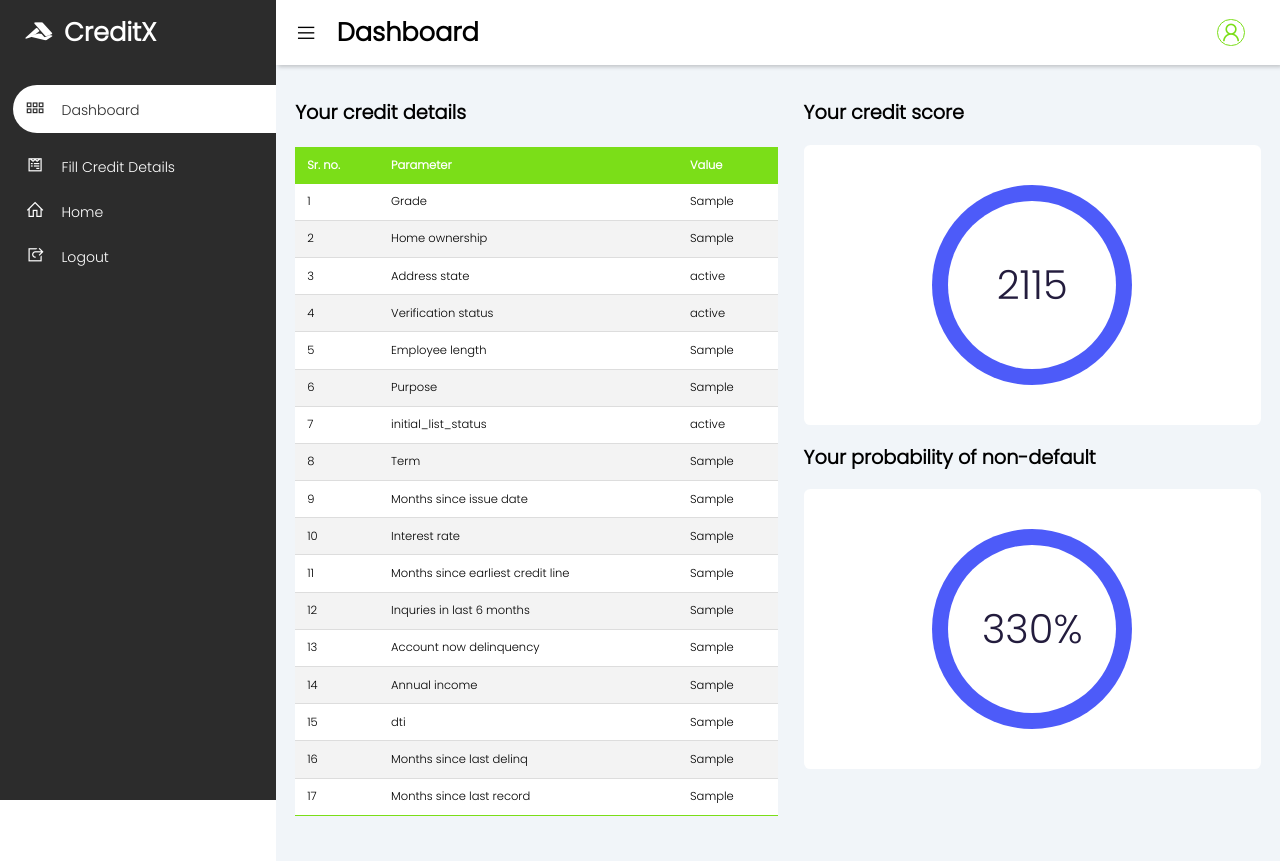
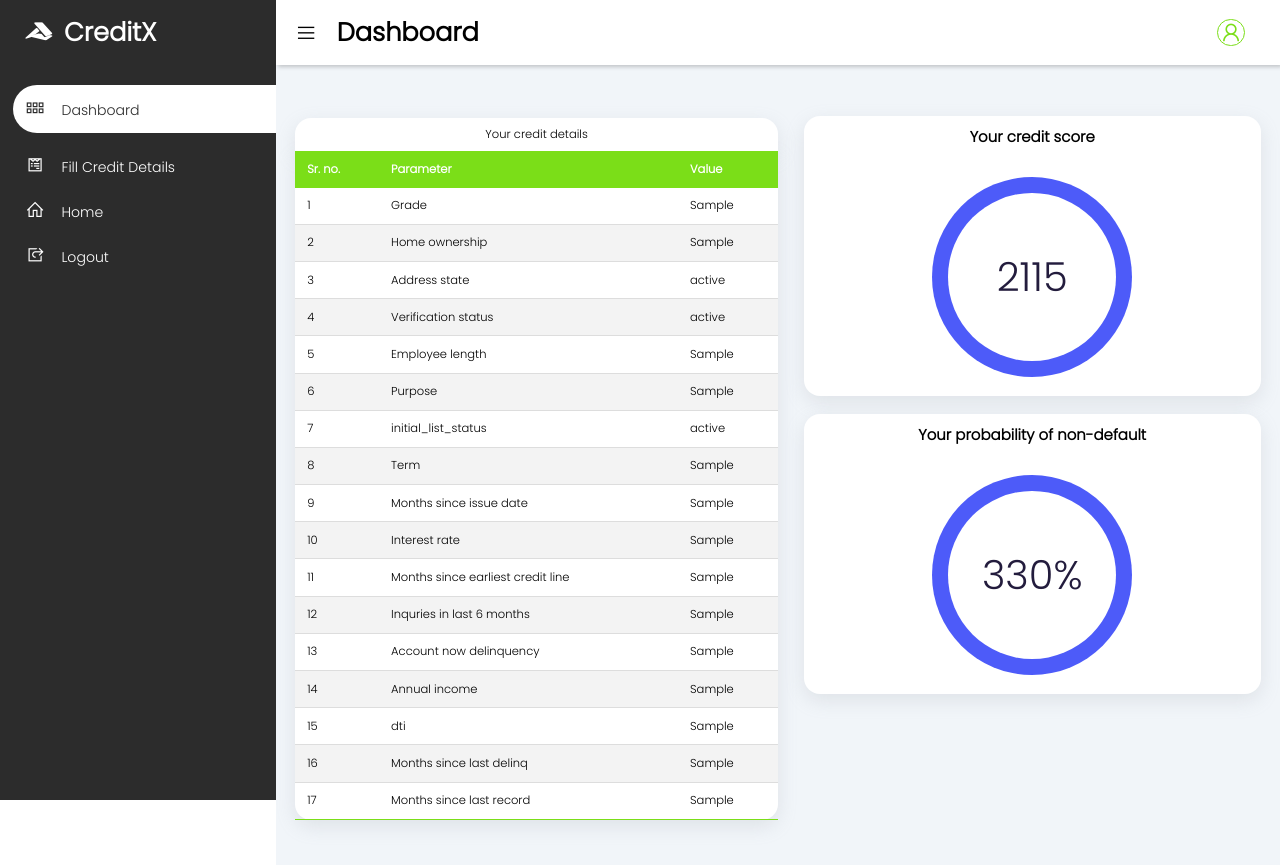
Before and after one commit to wolbek/Credit-Score-Prediction-Website, a Flask app: template webapp/templates/dashboard_home.html in a window 1280 px wide. Run offline with Flask 3, Linux system fonts and the light colour scheme; tables that the repository leaves empty hold one stand-in row (values such as "Sample post"); the template is opened without the code that fills it: values that come from a table or form of the project are taken from there, most other values are stand-ins (such as "Sample title", 1, 10 or a date in 2020); some libraries are stand-ins or nearby versions.

Commit message:
Changes in UI

```diff
--- a/webapp/static/css/dashboard.css
+++ b/webapp/static/css/dashboard.css
@@ -306,12 +306,22 @@ button{
     border-radius: 5px;
 }
 
+#credit-details-table caption{
+    background-color: rgb(255, 255, 255);
+    border-radius: 20px 20px 0px 0px;
+    box-shadow: rgba(149, 157, 165, 0.2) 0px 8px 24px;
+    padding: 10px 5px;
+}
+
 #credit-details-table{
     border-collapse: collapse;
     margin: 25px 0;
     font-size:0.9em;
     width: 100%;
     background-color: white;
+    border-radius: 0px 0px 20px 20px;
+    box-shadow: rgba(149, 157, 165, 0.2) 0px 8px 24px;
+
 }
 
 #credit-details-table thead tr{
@@ -323,6 +333,7 @@ button{
 
 #credit-details-table th, #credit-details-table td{
     padding: 12px 15px;
+
 }
 
 #credit-details-table tbody tr{
@@ -342,9 +353,20 @@ button{
     width: 100%;
     margin: 22px 0px;
     background-color: #ffffff;
-    border-radius: 8px;
-    display: grid;
-    place-items: center;
+    border-radius: 20px;
+    /* display: grid;
+    place-items: center; */
+    display: flex;
+    flex-direction: column;
+    justify-content: space-around;
+    flex-wrap: wrap;
+    align-items: center;
+    align-content: center;
+    box-shadow: rgba(149, 157, 165, 0.2) 0px 8px 24px;
+}
+
+.container h3{
+    text-align: left;
 }
 
 .circular-progress{
@@ -355,6 +377,7 @@ button{
     display: grid;
     place-items: center;
     background: conic-gradient(#4d5bf9 0deg,  #cadcff 0deg);
+    margin: 10px;
 }
 
 .circular-progress:before{
--- a/webapp/templates/dashboard_home.html
+++ b/webapp/templates/dashboard_home.html
@@ -16,8 +16,8 @@
     {% else %}
     <div class="recent-grid">
         <div id="input-wrapper">
-            <h2>Your credit details</h2>
             <table id="credit-details-table">
+                <caption>Your credit details</caption>
                 <thead>
                     <tr>
                         <th>Sr. no.</th>
@@ -117,8 +117,9 @@
 
         <div id="output-wrapper">
             <div id="credit-score-wrapper">
-                <h2>Your credit score</h2>
+
                 <div class="container">
+                    <h3>Your credit score</h3>
                     <div class="circular-progress">
                         <div class="value-container">
                             300
@@ -128,8 +129,8 @@
 
             </div>
             <div id="probability-of-default-wrapper">
-                <h2>Your probability of non-default</h2>
                 <div class="container">
+                    <h3>Your probability of non-default</h3>
                     <div class="circular-progress">
                         <div class="value-container">
                             0%
```
